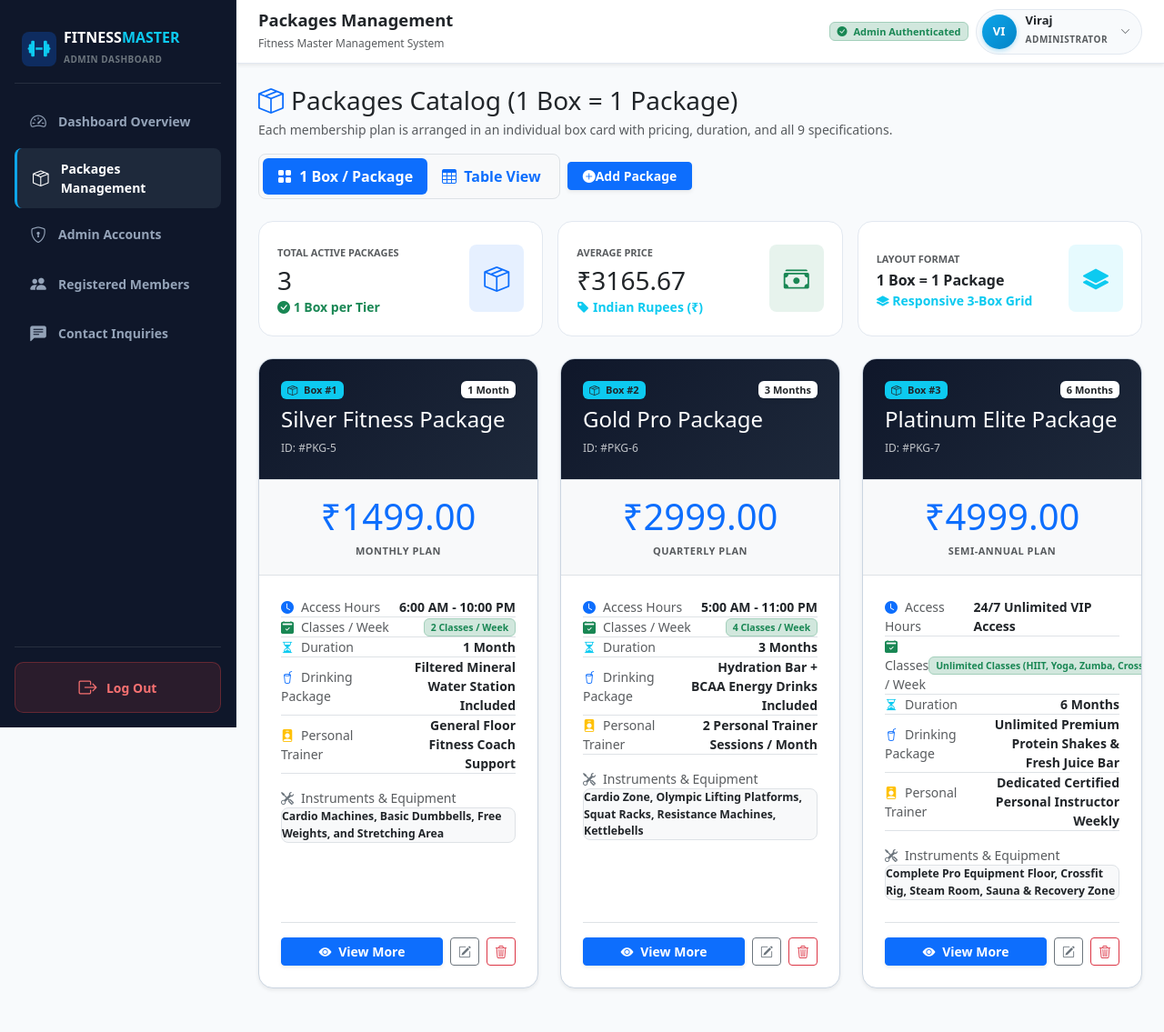
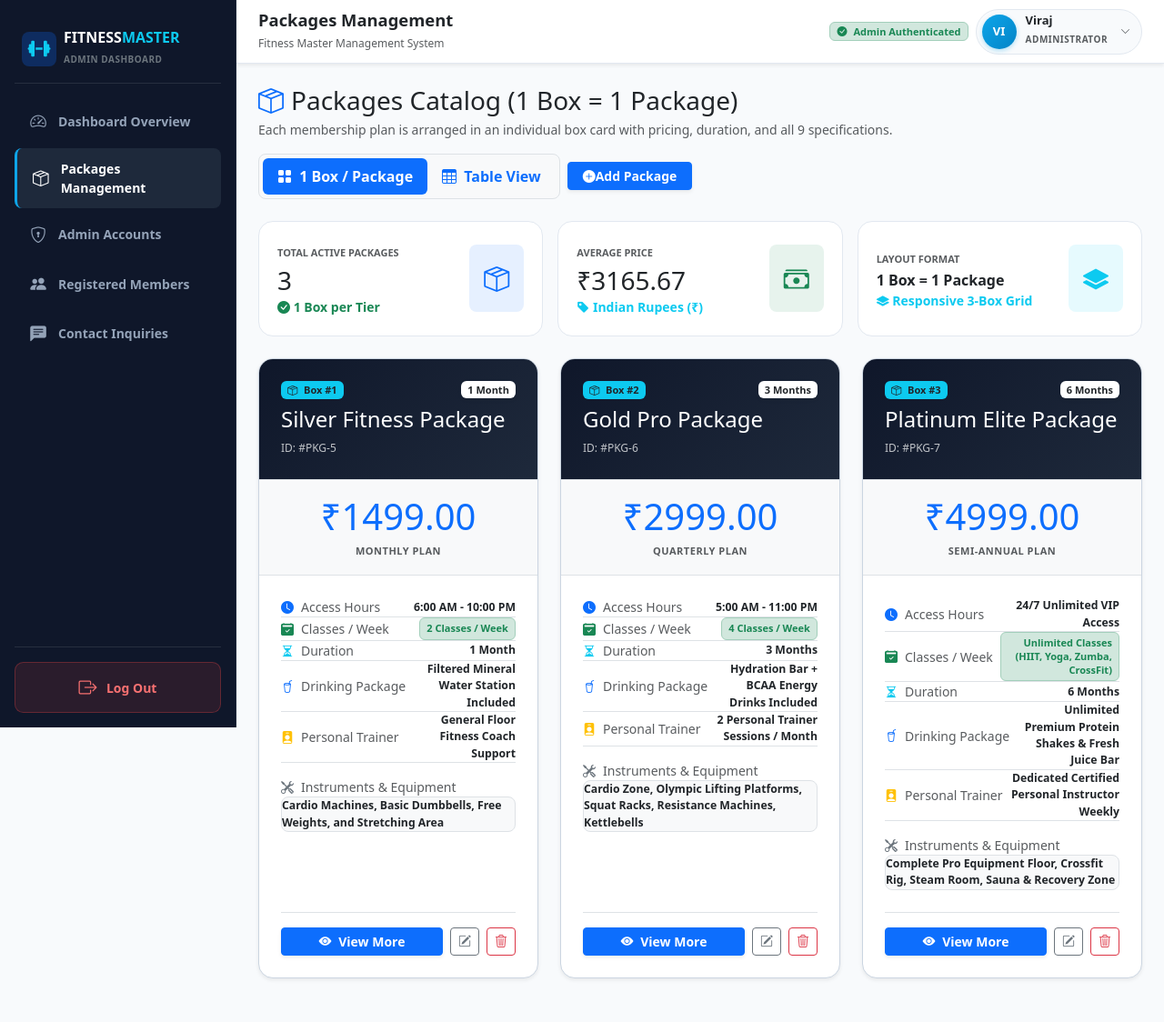
Before and after one commit to virudobariya24/Fitness_Master, a Django app: page /packages/ in a window 1280 px wide. Shown: the whole page at 91% size. After the commit the page ends 1079 px from the top, so only its background shows below. Run offline with Django 5.2, Linux system fonts and the light colour scheme; a user stored in the database is signed in; data comes from the database, SQL or seed files in the repository.

Commit message:
Fix badge overflow and text wrapping in package cards across admin dashboard

```diff
--- a/templates/packages/package_detail.html
+++ b/templates/packages/package_detail.html
@@ -364,9 +364,9 @@
                 <span class="text-muted"><i class="bi bi-clock-fill text-primary me-2"></i>Access Hours</span>
                 <strong class="text-dark">{{ package.access_hours }}</strong>
               </li>
-              <li class="py-3 border-bottom d-flex align-items-center justify-content-between">
-                <span class="text-muted"><i class="bi bi-calendar2-check-fill text-success me-2"></i>Classes / Week</span>
-                <span class="badge bg-success-subtle text-success border border-success-subtle fw-bold fs-6">{{ package.classes_per_week }}</span>
+              <li class="py-3 border-bottom d-flex align-items-center justify-content-between gap-2">
+                <span class="text-muted text-nowrap flex-shrink-0"><i class="bi bi-calendar2-check-fill text-success me-2"></i>Classes / Week</span>
+                <span class="badge bg-success-subtle text-success border border-success-subtle fw-bold fs-6 text-wrap text-end px-3 py-2" style="max-width: 60%; line-height: 1.35;">{{ package.classes_per_week }}</span>
               </li>
               <li class="py-3 border-bottom d-flex align-items-center justify-content-between">
                 <span class="text-muted"><i class="bi bi-hourglass-split text-info me-2"></i>Duration</span>
--- a/templates/packages/packages_list.html
+++ b/templates/packages/packages_list.html
@@ -122,25 +122,25 @@
               <!-- Box Specifications (All 9 Model Fields) -->
               <div class="p-4 flex-grow-1 d-flex flex-column">
                 <ul class="list-unstyled mb-4 small flex-grow-1">
-                  <li class="py-2.5 border-bottom d-flex align-items-center justify-content-between">
-                    <span class="text-muted"><i class="bi bi-clock-fill text-primary me-2"></i>Access Hours</span>
-                    <strong class="text-dark">{{ pkg.access_hours }}</strong>
+                  <li class="py-2.5 border-bottom d-flex align-items-center justify-content-between gap-2">
+                    <span class="text-muted text-nowrap flex-shrink-0"><i class="bi bi-clock-fill text-primary me-2"></i>Access Hours</span>
+                    <strong class="text-dark text-end small" style="max-width: 58%;">{{ pkg.access_hours }}</strong>
                   </li>
-                  <li class="py-2.5 border-bottom d-flex align-items-center justify-content-between">
-                    <span class="text-muted"><i class="bi bi-calendar2-check-fill text-success me-2"></i>Classes / Week</span>
-                    <span class="badge bg-success-subtle text-success border border-success-subtle fw-bold">{{ pkg.classes_per_week }}</span>
+                  <li class="py-2.5 border-bottom d-flex align-items-center justify-content-between gap-2">
+                    <span class="text-muted text-nowrap flex-shrink-0"><i class="bi bi-calendar2-check-fill text-success me-2"></i>Classes / Week</span>
+                    <span class="badge bg-success-subtle text-success border border-success-subtle fw-bold text-wrap text-end px-2.5 py-1.5" style="max-width: 60%; line-height: 1.35; font-size: 11px;">{{ pkg.classes_per_week }}</span>
                   </li>
-                  <li class="py-2.5 border-bottom d-flex align-items-center justify-content-between">
-                    <span class="text-muted"><i class="bi bi-hourglass-split text-info me-2"></i>Duration</span>
-                    <strong class="text-dark">{{ pkg.duration }}</strong>
+                  <li class="py-2.5 border-bottom d-flex align-items-center justify-content-between gap-2">
+                    <span class="text-muted text-nowrap flex-shrink-0"><i class="bi bi-hourglass-split text-info me-2"></i>Duration</span>
+                    <strong class="text-dark text-end small">{{ pkg.duration }}</strong>
                   </li>
-                  <li class="py-2.5 border-bottom d-flex align-items-center justify-content-between">
-                    <span class="text-muted"><i class="bi bi-cup-straw text-primary me-2"></i>Drinking Package</span>
-                    <span class="text-dark fw-semibold text-end" style="max-width: 55%;">{{ pkg.drinking_package }}</span>
+                  <li class="py-2.5 border-bottom d-flex align-items-center justify-content-between gap-2">
+                    <span class="text-muted text-nowrap flex-shrink-0"><i class="bi bi-cup-straw text-primary me-2"></i>Drinking Package</span>
+                    <span class="text-dark fw-semibold text-end small" style="max-width: 58%;">{{ pkg.drinking_package }}</span>
                   </li>
-                  <li class="py-2.5 border-bottom d-flex align-items-center justify-content-between">
-                    <span class="text-muted"><i class="bi bi-person-badge-fill text-warning me-2"></i>Personal Trainer</span>
-                    <span class="text-dark fw-semibold text-end" style="max-width: 55%;">{{ pkg.personal_instructor }}</span>
+                  <li class="py-2.5 border-bottom d-flex align-items-center justify-content-between gap-2">
+                    <span class="text-muted text-nowrap flex-shrink-0"><i class="bi bi-person-badge-fill text-warning me-2"></i>Personal Trainer</span>
+                    <span class="text-dark fw-semibold text-end small" style="max-width: 58%;">{{ pkg.personal_instructor }}</span>
                   </li>
                   <li class="pt-3">
                     <span class="text-muted d-block mb-1.5"><i class="bi bi-tools text-secondary me-2"></i>Instruments & Equipment</span>
```
Also changed, not shown: templates/dashboard/dashboard.html (+15 -15 lines), templates/packages/packages_cards.html (+15 -15 lines).
